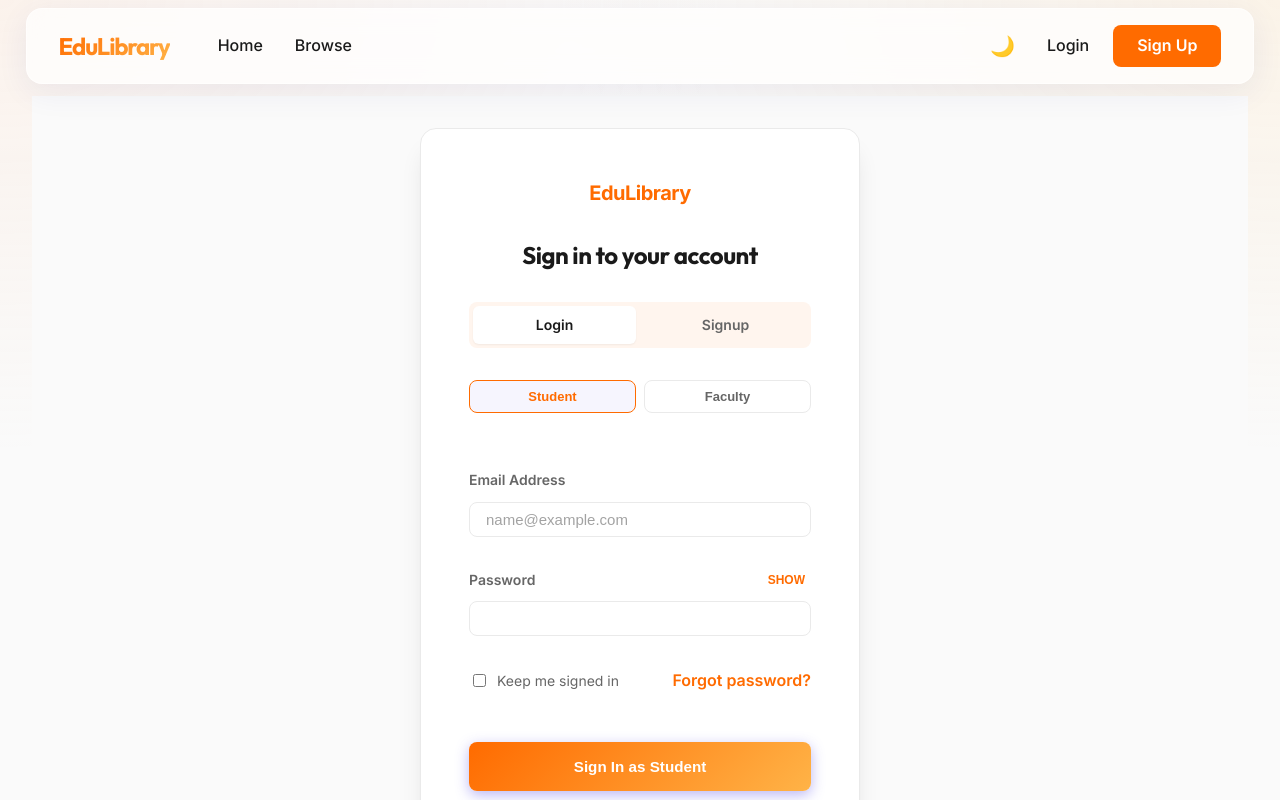
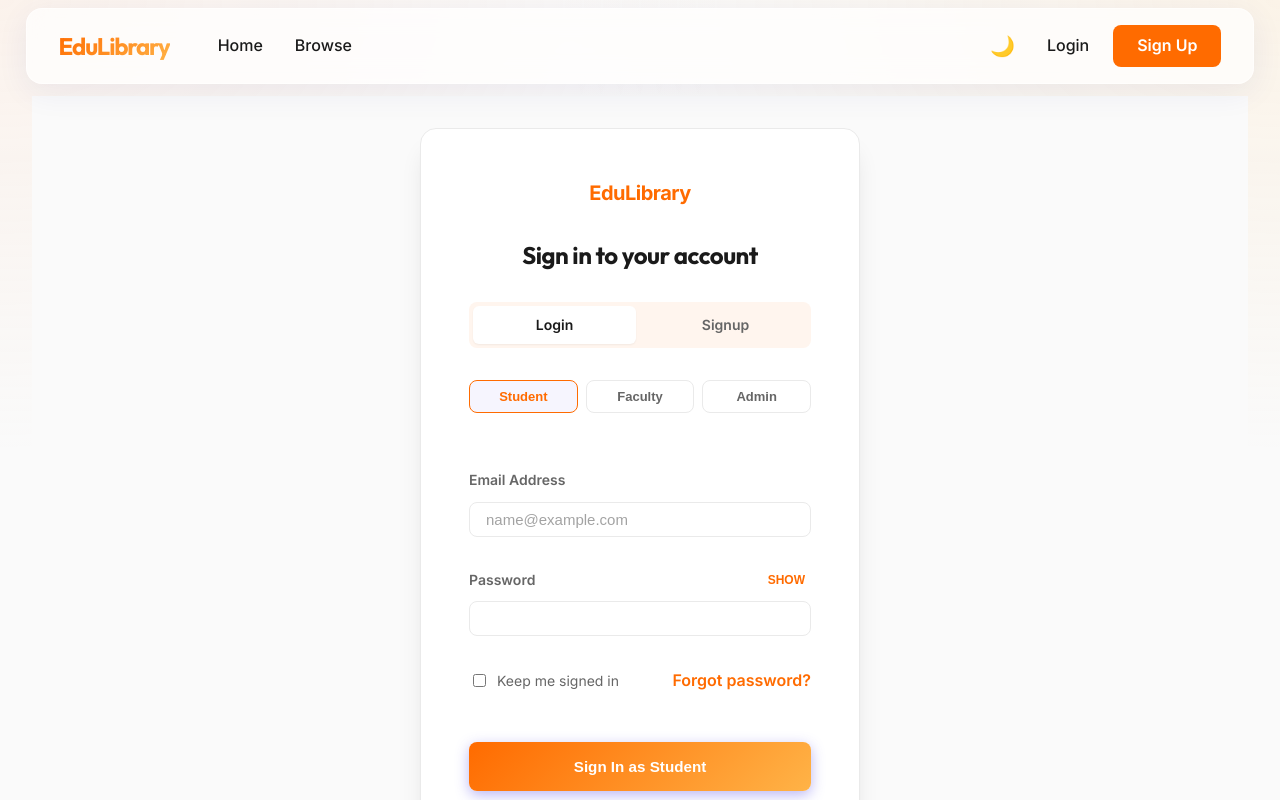
Before and after one commit to kl2400032459/Education-library, a React (Vite) app in the folder resource-library-ui/: page /login in a window 1280 px wide. Shown: the top 800 px of the page. Built offline with nearby package versions, Linux system fonts and the light colour scheme.

Commit message:
feat(auth): display admin tab explicitly on login UI

```diff
--- a/resource-library-ui/src/pages/user/Auth.jsx
+++ b/resource-library-ui/src/pages/user/Auth.jsx
@@ -21,7 +21,8 @@ const AuthCard = ({ mode, role, setRole, setGlobalRole }) => {
 
     const roles = [
         { id: 'Student', label: 'Student' },
-        { id: 'Faculty', label: 'Faculty' }
+        { id: 'Faculty', label: 'Faculty' },
+        { id: 'Admin', label: 'Admin' }
     ];
 
     const calculateStrength = (pwd) => {
```
